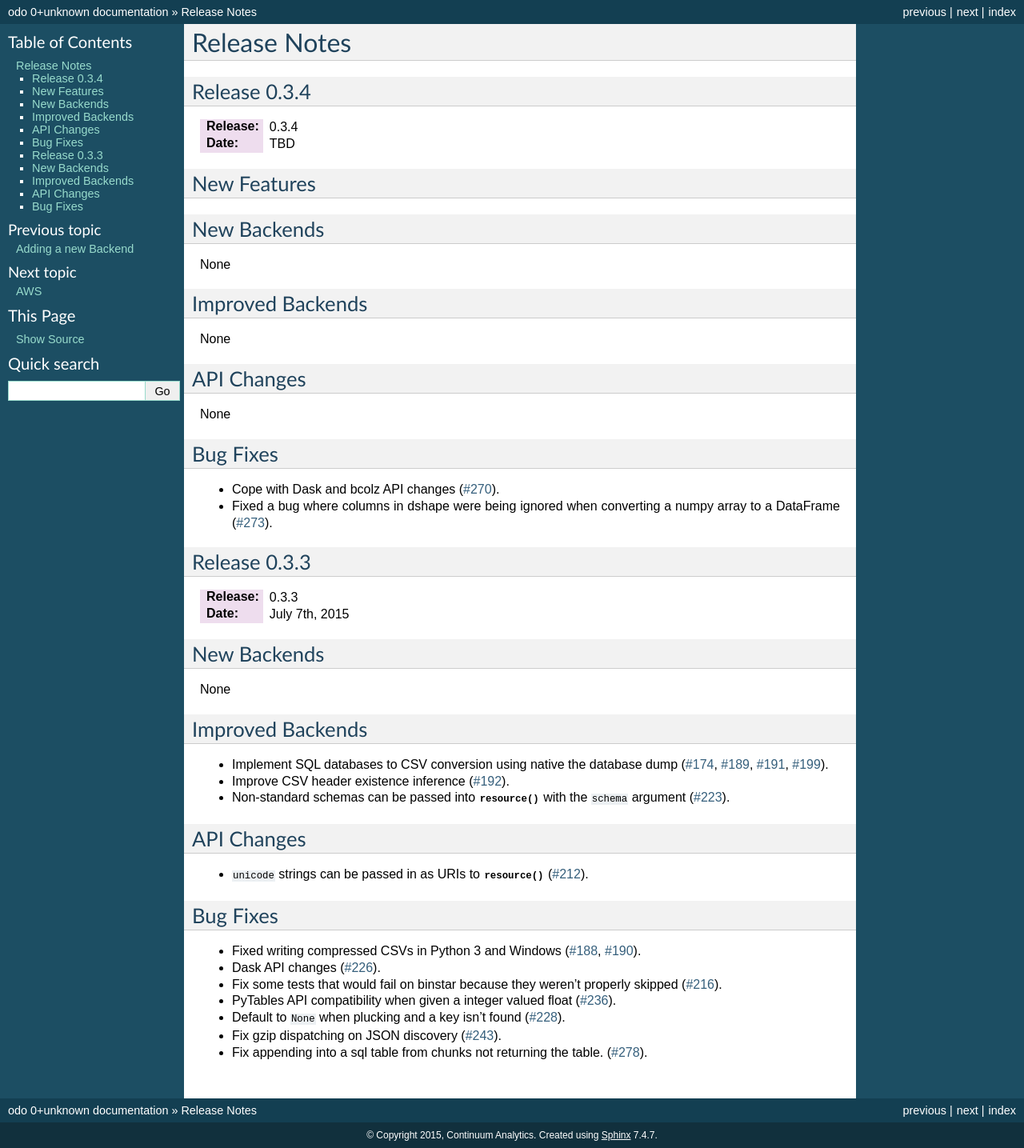
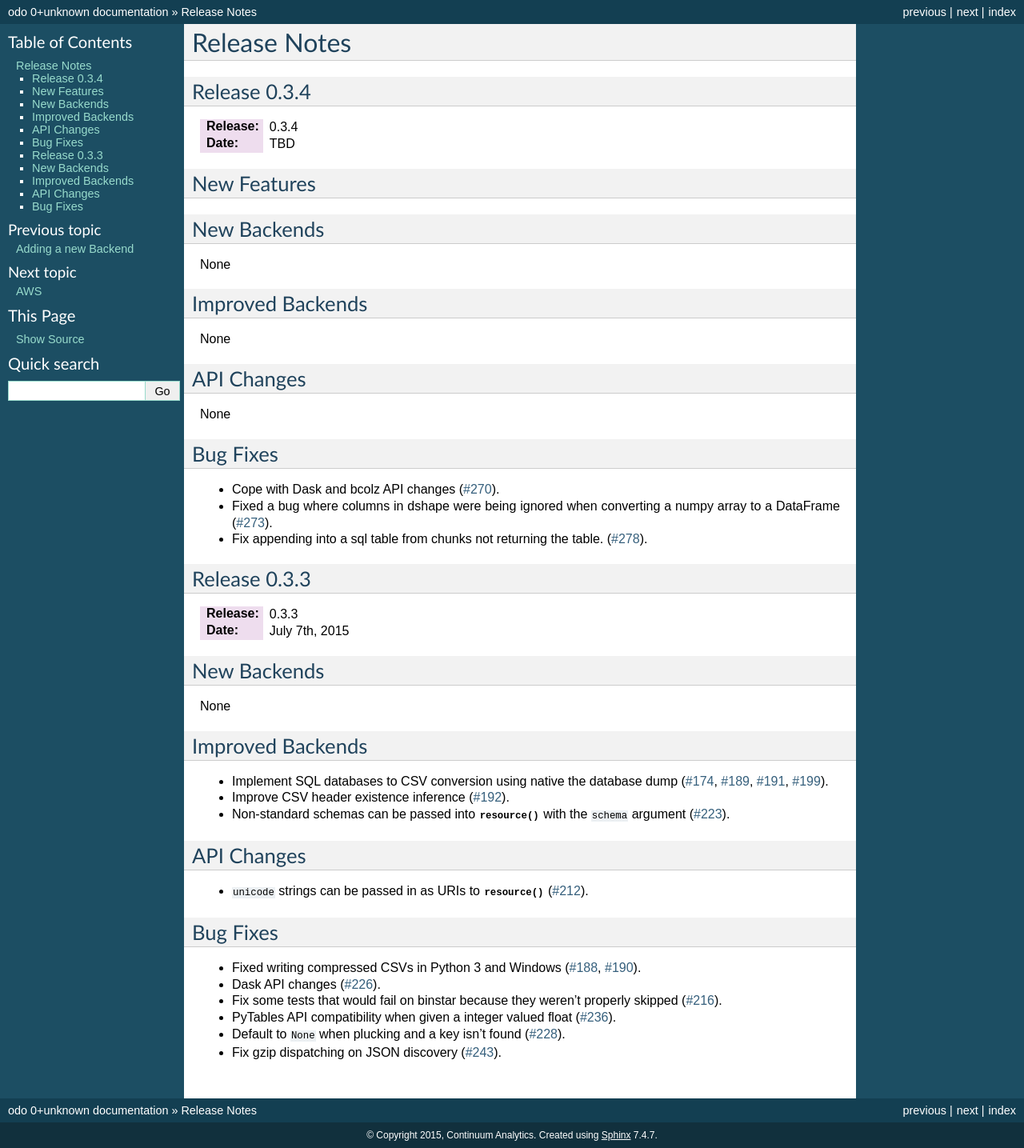
Before and after one commit to blaze/odo, a Sphinx documentation site: the page built from docs/source/releases.rst, in a window 1280 px wide. Shown: the whole page at 80% size. Built offline with Sphinx 7.4.7, drawn with Linux system fonts in a browser that asks for light colours; part of the change alters nothing that is shown.

```diff
--- a/docs/source/whatsnew/0.3.3.txt
+++ b/docs/source/whatsnew/0.3.3.txt
@@ -30,5 +30,3 @@ Bug Fixes
 * PyTables API compatibility when given a integer valued float (:issue:`236`).
 * Default to ``None`` when plucking and a key isn't found (:issue:`228`).
 * Fix gzip dispatching on JSON discovery (:issue:`243`).
-* Fix appending into a sql table from chunks not returning the table.
-  (:issue:`278`).
--- a/docs/source/whatsnew/0.3.4.txt
+++ b/docs/source/whatsnew/0.3.4.txt
@@ -28,3 +28,5 @@ Bug Fixes
 * Cope with Dask and bcolz API changes (:issue:`270`).
 * Fixed a bug where columns in dshape were being ignored when converting
   a numpy array to a DataFrame (:issue:`273`).
+* Fix appending into a sql table from chunks not returning the table.
+  (:issue:`278`).
```
